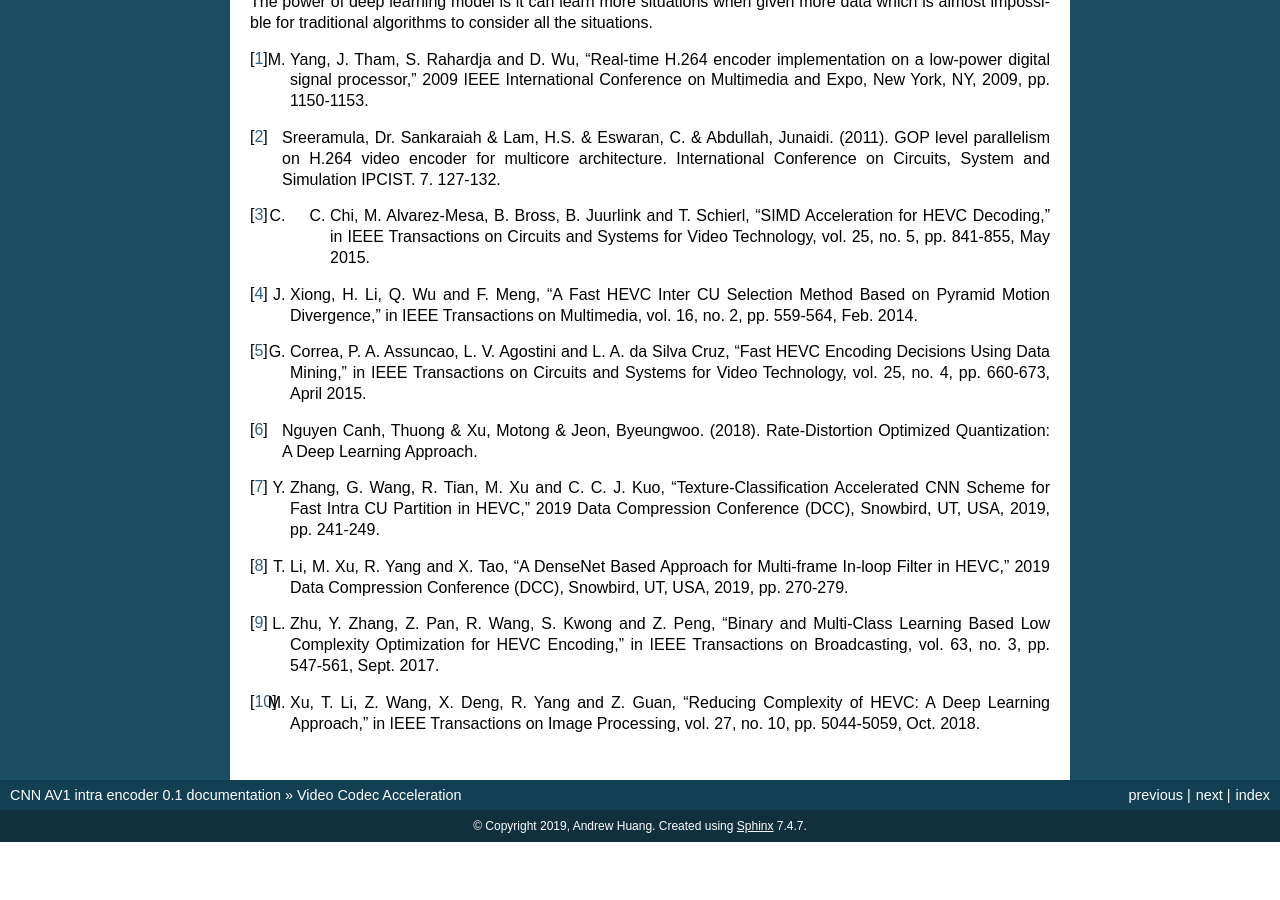
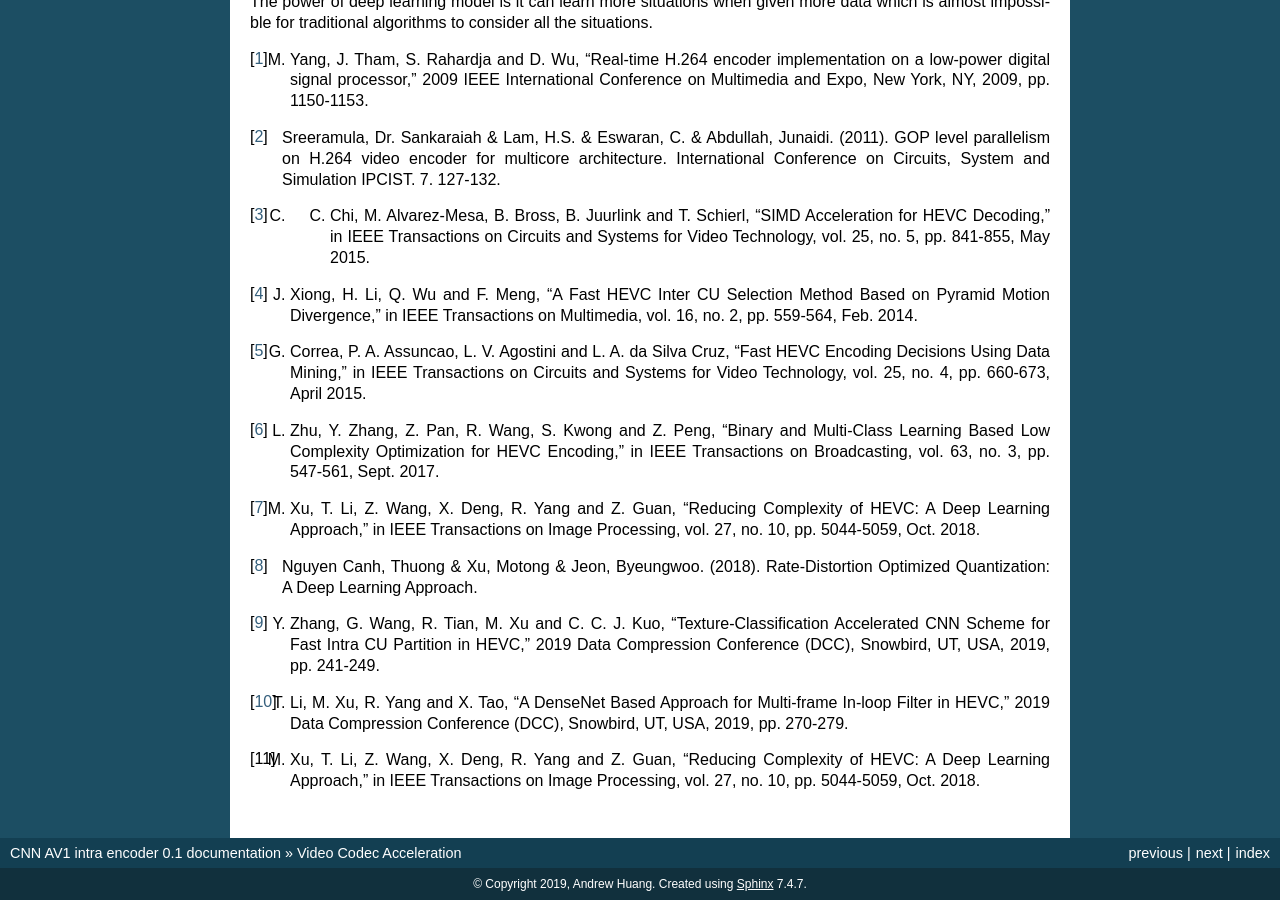
Before and after one commit to epadam/CNN-AV1-intra-encoder, a Sphinx documentation site: the page built from source/acceleration_encoding.rst, in a window 1280 px wide and 900 px high, scrolled down 1290 px. Built offline with Sphinx 7.4.7, drawn with Linux system fonts in a browser that asks for light colours; before the commit the page ends 2132 px from its top, so only the background shows below that.

Commit message:
Update acceleration_encoding.rst

```diff
--- a/source/acceleration_encoding.rst
+++ b/source/acceleration_encoding.rst
@@ -54,12 +54,15 @@ The power of deep learning model is it can learn more situations when given more
 
 .. [#] G. Correa, P. A. Assuncao, L. V. Agostini and L. A. da Silva Cruz, "Fast HEVC Encoding Decisions Using Data Mining," in IEEE Transactions on Circuits and Systems for Video Technology, vol. 25, no. 4, pp. 660-673, April 2015.
 
+.. [#] L. Zhu, Y. Zhang, Z. Pan, R. Wang, S. Kwong and Z. Peng, "Binary and Multi-Class Learning Based Low Complexity Optimization for HEVC Encoding," in IEEE Transactions on Broadcasting, vol. 63, no. 3, pp. 547-561, Sept. 2017.
+
+.. [#] M. Xu, T. Li, Z. Wang, X. Deng, R. Yang and Z. Guan, "Reducing Complexity of HEVC: A Deep Learning Approach," in IEEE Transactions on Image Processing, vol. 27, no. 10, pp. 5044-5059, Oct. 2018.
+
 .. [#] Nguyen Canh, Thuong & Xu, Motong & Jeon, Byeungwoo. (2018). Rate-Distortion Optimized Quantization: A Deep Learning Approach.
 
 .. [#] Y. Zhang, G. Wang, R. Tian, M. Xu and C. C. J. Kuo, "Texture-Classification Accelerated CNN Scheme for Fast Intra CU Partition in HEVC," 2019 Data Compression Conference (DCC), Snowbird, UT, USA, 2019, pp. 241-249.
 
 .. [#] T. Li, M. Xu, R. Yang and X. Tao, "A DenseNet Based Approach for Multi-frame In-loop Filter in HEVC," 2019 Data Compression Conference (DCC), Snowbird, UT, USA, 2019, pp. 270-279.
 
-.. [#] L. Zhu, Y. Zhang, Z. Pan, R. Wang, S. Kwong and Z. Peng, "Binary and Multi-Class Learning Based Low Complexity Optimization for HEVC Encoding," in IEEE Transactions on Broadcasting, vol. 63, no. 3, pp. 547-561, Sept. 2017.
 
 .. [#] M. Xu, T. Li, Z. Wang, X. Deng, R. Yang and Z. Guan, "Reducing Complexity of HEVC: A Deep Learning Approach," in IEEE Transactions on Image Processing, vol. 27, no. 10, pp. 5044-5059, Oct. 2018.
```
